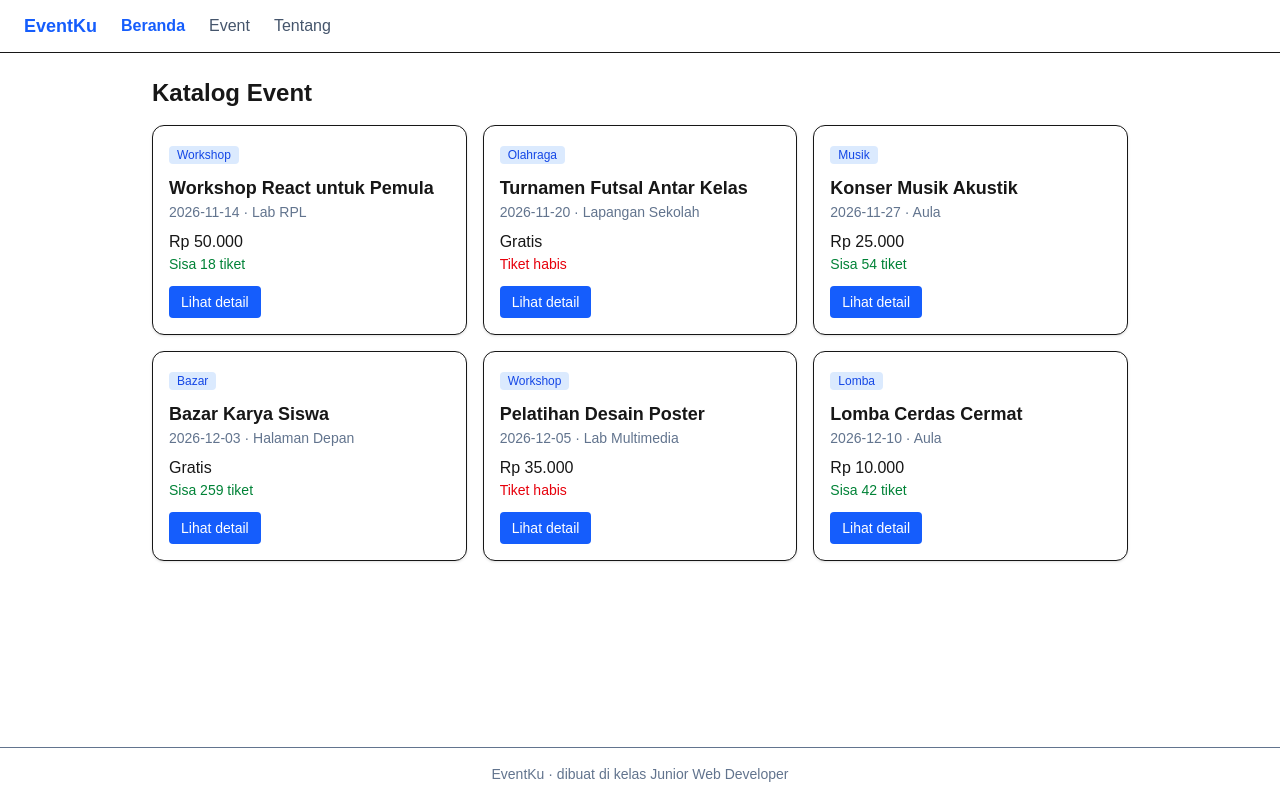
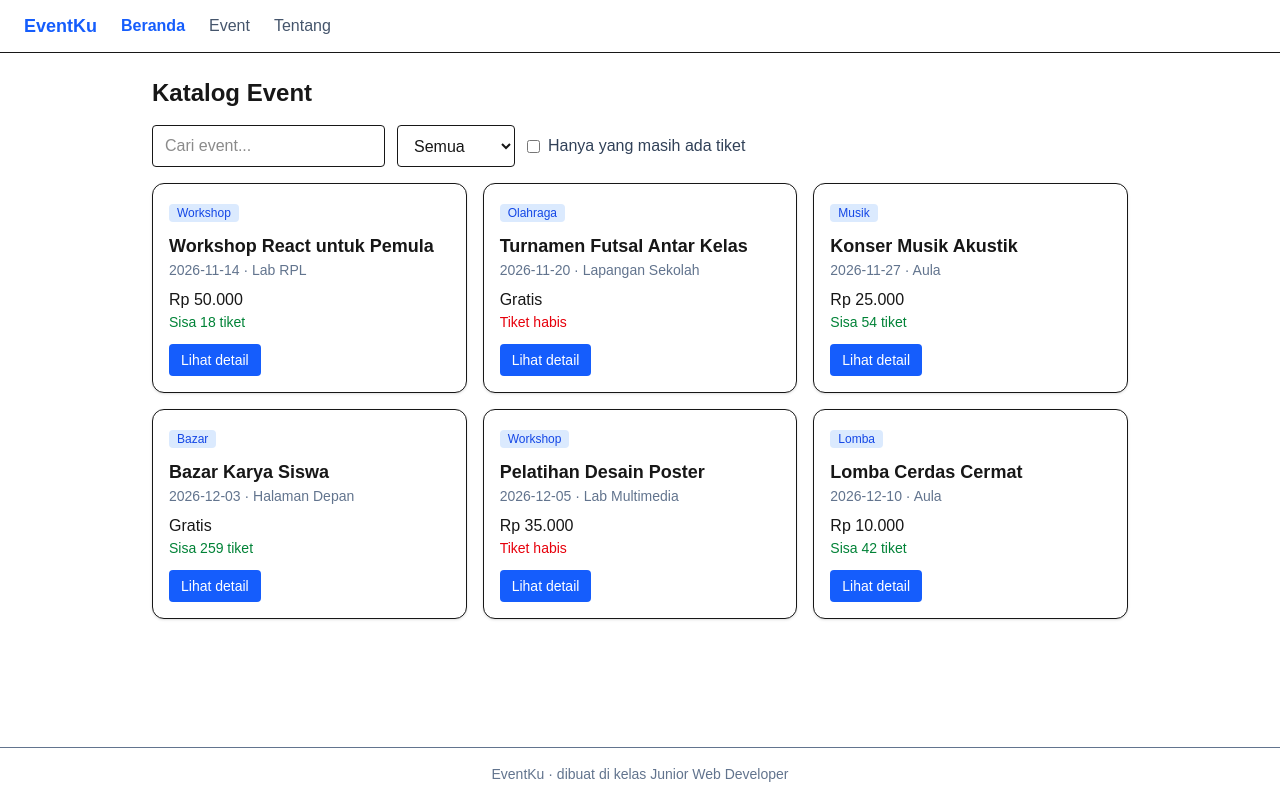
Before and after one commit to fianrplsatu-glitch/latihan-next.js, a Next.js app: page / in a window 1280 px wide. Built offline with nearby package versions, Linux system fonts and the light colour scheme.

Commit message:
selasa1_tambah filter hanya yang masih ada tiket dan ubah beranda

```diff
--- a/[id]/page.tsx
+++ b/[id]/page.tsx
@@ -1,22 +1,30 @@
 import { notFound } from 'next/navigation';
 import { events, rupiah } from '@/data/events';
 
-export default async function Detail({ params }: PageProps<'/event/[id]'>) {
+type DetailPageProps = {
+  params: Promise<{ id: string }>;
+};
+
+export default async function DetailPage({ params }: DetailPageProps) {
   const { id } = await params;
-  const event = events.find((e) => e.id === Number(id));
-  if (!event) notFound();
+  const event = events.find((item) => item.id === Number(id));
+
+  if (!event) {
+    notFound();
+  }
 
   const sisa = event.kuota - event.terisi;
+
   return (
-    <article className="rounded-xl border bg-white p-6">
-      <span className="rounded bg-blue-100 px-2 py-0.5 text-xs text-blue-700">
+    <article className="rounded-xl border bg-white p-6 shadow-sm">
+      <span className="rounded bg-blue-100 px-2 py-0.5 text-xs font-medium text-blue-700">
         {event.kategori}
       </span>
-      <h1 className="mt-2 text-3xl font-bold">{event.judul}</h1>
+      <h1 className="mt-2 text-3xl font-bold text-slate-900">{event.judul}</h1>
       <p className="mt-1 text-slate-500">
         {event.tanggal} · {event.lokasi}
       </p>
-      <p className="mt-4 text-xl font-semibold">{rupiah(event.harga)}</p>
+      <p className="mt-4 text-xl font-semibold text-slate-900">{rupiah(event.harga)}</p>
       <p className="text-slate-600">
         Sisa {sisa} dari {event.kuota} tiket
       </p>
--- a/app/page.tsx
+++ b/app/page.tsx
@@ -1,15 +1,11 @@
-import KartuEvent from '@/components/KartuEvent';
+import KatalogInteraktif from '@/components/KatalogInteraktif';
 import { events } from '@/data/events';
 
 export default function KataLog() {
   return (
     <div>
       <h1 className="mb-4 text-2xl font-bold">Katalog Event</h1>
-      <div className="grid gap-4 sm:grid-cols-2 lg:grid-cols-3">
-        {events.map((event) => (
-          <KartuEvent key={event.id} event={event} />
-        ))}
-      </div>
+      <KatalogInteraktif events={events} />
     </div>
   );
 }
--- a/components/KatalogInteraktif.tsx
+++ b/components/KatalogInteraktif.tsx
@@ -6,12 +6,14 @@ import KartuEvent from './KartuEvent';
 export default function KatalogInteraktif({ events }: { events: Event[] }) {
   const [cari, setCari] = useState('');
   const [kategori, setKategori] = useState('Semua');
+  const [hanyaTersedia, setHanyaTersedia] = useState(false);
 
   const daftarKategori = ['Semua', ...new Set(events.map((e) => e.kategori))];
   const hasil = events.filter(
     (e) =>
       e.judul.toLowerCase().includes(cari.toLowerCase()) &&
-      (kategori === 'Semua' || e.kategori === kategori),
+      (kategori === 'Semua' || e.kategori === kategori) &&
+      (!hanyaTersedia || e.kuota - e.terisi > 0),
   );
 
   return (
@@ -34,6 +36,14 @@ export default function KatalogInteraktif({ events }: { events: Event[] }) {
             </option>
           ))}
         </select>
+        <label className="flex items-center gap-2 text-slate-700">
+          <input
+            type="checkbox"
+            checked={hanyaTersedia}
+            onChange={(e) => setHanyaTersedia(e.target.checked)}
+          />
+          Hanya yang masih ada tiket
+        </label>
       </div>
       {hasil.length === 0 ? (
         <p className="text-slate-500">Tidak ada event yang cocok.</p>
```
